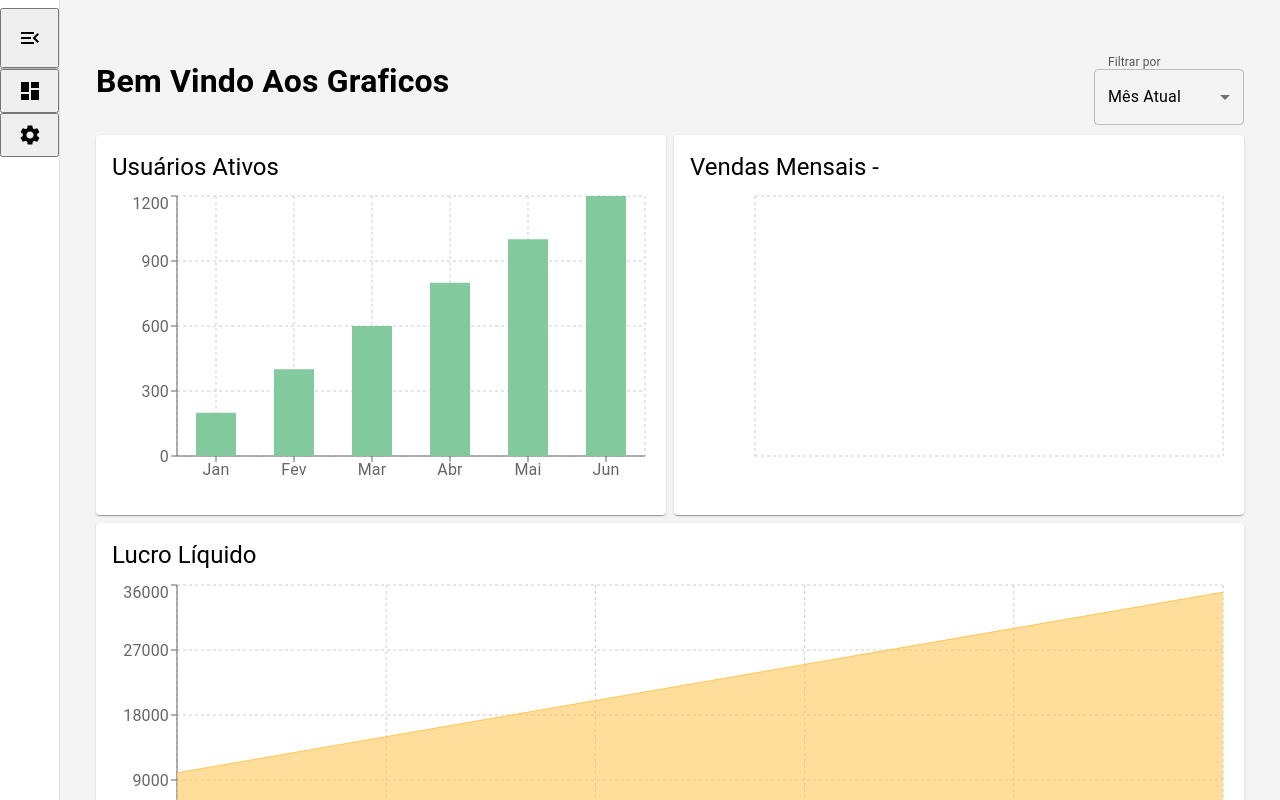
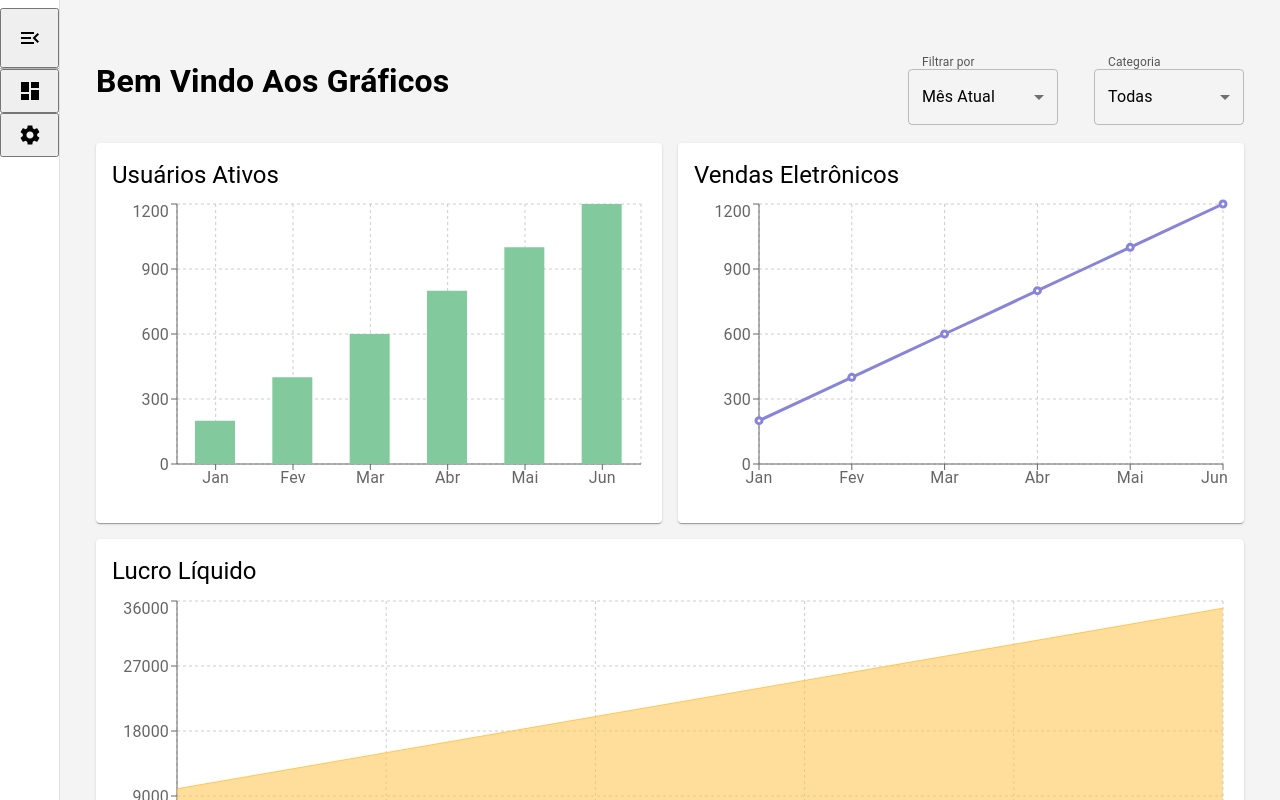
Before and after one commit to GustavoCaramelo/dashboard-analitico, a React (Create React App) app: page / in a window 1280 px wide. Shown: the top 800 px of the page. Built offline with nearby package versions, Linux system fonts and the light colour scheme.

Commit message:
Filtro por categoria completo

```diff
--- a/src/components/charts/SalesChart.tsx
+++ b/src/components/charts/SalesChart.tsx
@@ -2,7 +2,17 @@ import React, { useEffect, useState } from "react";
 import { Card, CardContent, Typography } from "@mui/material";
 import { LineChart, Line, XAxis, YAxis, CartesianGrid, Tooltip, ResponsiveContainer } from "recharts";
 
-const fullData: Record<"last7Days" | "lastMonth", { day?: string; month?: string; sales: number; }[]> = {
+interface SalesData {
+  day?: string;
+  month?: string;
+  sales: number;
+}
+
+interface FilteredData {
+  [category: string]: SalesData[];
+}
+
+const fullData: Record<"last7Days" | "lastMonth" | "last6Months", FilteredData> = {
   last7Days: {
     Eletrônicos: [
       { day: "Seg", sales: 150 },
@@ -15,12 +25,12 @@ const fullData: Record<"last7Days" | "lastMonth", { day?: string; month?: string
     ],
     Roupas: [
       { day: "Seg", sales: 100 },
-      { day: "Ter", sales: 150 },
-      { day: "Qua", sales: 130 },
-      { day: "Qui", sales: 170 },
-      { day: "Sex", sales: 200 },
-      { day: "Sáb", sales: 250 },
-      { day: "Dom", sales: 180 },
+      { day: "Ter", sales: 180 },
+      { day: "Qua", sales: 160 },
+      { day: "Qui", sales: 200 },
+      { day: "Sex", sales: 240 },
+      { day: "Sáb", sales: 300 },
+      { day: "Dom", sales: 190 },
     ],
   },
   lastMonth: {
@@ -34,37 +44,86 @@ const fullData: Record<"last7Days" | "lastMonth", { day?: string; month?: string
     ],
     Roupas: [
       { month: "Jan", sales: 150 },
-      { month: "Fev", sales: 250 },
-      { month: "Mar", sales: 450 },
-      { month: "Abr", sales: 600 },
-      { month: "Mai", sales: 750 },
-      { month: "Jun", sales: 900 },
+      { month: "Fev", sales: 300 },
+      { month: "Mar", sales: 500 },
+      { month: "Abr", sales: 700 },
+      { month: "Mai", sales: 900 },
+      { month: "Jun", sales: 1100 },
+    ],
+  },
+  last6Months: {
+    Eletrônicos: [
+      { month: "Jan", sales: 500 },
+      { month: "Fev", sales: 800 },
+      { month: "Mar", sales: 900 },
+      { month: "Abr", sales: 1200 },
+      { month: "Mai", sales: 1500 },
+      { month: "Jun", sales: 2000 },
+    ],
+    Roupas: [
+      { month: "Jan", sales: 400 },
+      { month: "Fev", sales: 600 },
+      { month: "Mar", sales: 850 },
+      { month: "Abr", sales: 1100 },
+      { month: "Mai", sales: 1300 },
+      { month: "Jun", sales: 1700 },
     ],
   },
 };
 
-const SalesChart: React.FC<{ filter: string; category: string }> = ({ filter, category }) => {
-  const [data, setData] = useState([]);
+const SalesChart: React.FC<{ timeFilter: string; categoryFilter: string }> = ({ timeFilter, categoryFilter }) => {
+  const [data, setData] = useState<SalesData[]>([]);
+  const [validCategory, setValidCategory] = useState(true);
 
   useEffect(() => {
-    setData(fullData[filter]?.[category] || []);
-  }, [filter, category]);
+    const validTimeFilter = timeFilter as "last7Days" | "lastMonth" | "last6Months";
+
+    if (categoryFilter === "all") {
+      // Soma as vendas de todas as categorias disponíveis
+      const mergedData: SalesData[] = [];
+      Object.values(fullData[validTimeFilter]).forEach(category => {
+        category.forEach((entry, index) => {
+          if (!mergedData[index]) {
+            mergedData[index] = { ...entry };
+          } else {
+            mergedData[index].sales += entry.sales;
+          }
+        });
+      });
+      setData(mergedData);
+      setValidCategory(true);
+    } else {
+      const categoryData = fullData[validTimeFilter]?.[categoryFilter];
+      if (categoryData) {
+        setData(categoryData);
+        setValidCategory(true);
+      } else {
+        setData([]);
+        setValidCategory(false);
+      }
+    }
+  }, [timeFilter, categoryFilter]);
 
   return (
     <Card>
       <CardContent>
         <Typography variant="h5" gutterBottom>
-          Vendas Mensais - {category}
+          Vendas {categoryFilter === "all" ? "de todas as categorias" : categoryFilter}
         </Typography>
+
+        {!validCategory ? (
+          <Typography color="error">Categoria não encontrada!</Typography>
+        ) : (
           <ResponsiveContainer width="100%" height={300}>
             <LineChart data={data}>
               <CartesianGrid strokeDasharray="3 3" />
-            <XAxis dataKey={filter === "last7Days" ? "day" : "month"} />
+              <XAxis dataKey={timeFilter === "last7Days" ? "day" : "month"} />
               <YAxis />
               <Tooltip />
               <Line type="monotone" dataKey="sales" stroke="#8884d8" strokeWidth={3} />
             </LineChart>
           </ResponsiveContainer>
+        )}
       </CardContent>
     </Card>
   );
--- a/src/components/filters/CategoryFilter.tsx
+++ b/src/components/filters/CategoryFilter.tsx
@@ -1,4 +1,3 @@
-// Novo componente para filtro por categoria
 import React, { useState } from "react";
 import { FormControl, MenuItem, Select, InputLabel } from "@mui/material";
 
@@ -16,9 +15,8 @@ const CategoryFilter: React.FC<{ onCategoryChange: (category: string) => void }>
       <InputLabel>Categoria</InputLabel>
       <Select value={selectedCategory} onChange={handleChange} sx={{ marginTop: "7px" }}>
         <MenuItem value="all">Todas</MenuItem>
-        <MenuItem value="eletronicos">Eletrônicos</MenuItem>
-        <MenuItem value="vestuario">Vestuário</MenuItem>
-        <MenuItem value="alimentos">Alimentos</MenuItem>
+        <MenuItem value="Eletrônicos">Eletrônicos</MenuItem>
+        <MenuItem value="Roupas">Roupas</MenuItem>
       </Select>
     </FormControl>
   );
--- a/src/pages/Dashboard.tsx
+++ b/src/pages/Dashboard.tsx
@@ -5,28 +5,30 @@ import UsersChart from "../components/charts/UsersChart";
 import ProfitChart from "../components/charts/ProfitChart";
 import SalesChart from "../components/charts/SalesChart";
 import { useTheme } from "@mui/material";
+import CategoryFilter from "../components/filters/CategoryFilter";
 
 const Dashboard: React.FC = () => {
   const [selectedFilter, setSelectedFilter] = useState("lastMonth");
+  const [selectedCategory, setSelectedCategory] = useState("Eletrônicos");
   const theme = useTheme();
 
   const chartOptions = {
     plugins: {
       legend: {
         labels: {
-          color: theme.palette.text.primary, // Ajusta a cor da legenda
+          color: theme.palette.text.primary,
         },
       },
     },
     scales: {
       x: {
         ticks: {
-          color: theme.palette.text.primary, // Ajusta cor do eixo X
+          color: theme.palette.text.primary,
         },
       },
       y: {
         ticks: {
-          color: theme.palette.text.primary, // Ajusta cor do eixo Y
+          color: theme.palette.text.primary,
         },
       },
     },
@@ -34,20 +36,22 @@ const Dashboard: React.FC = () => {
 
   return (
     <Box sx={{ flexGrow: 1, padding: 2 }}>
-      <h1>Bem Vindo Aos Graficos</h1>
-      <Grid container spacing={1}>
-        {/* Filtro de Data */}
-        <Grid item xs={12} sx={{ display: "flex", justifyContent: "flex-end" }}>
-          <DateFilter onFilterChange={setSelectedFilter} />
-        </Grid>
+      <h1>Bem Vindo Aos Gráficos</h1>
 
-        {/* Gráficos Atualizados */}
+      {/* Contêiner para os filtros, um ao lado do outro */}
+      <Box sx={{ display: "flex", gap: 2, justifyContent: "flex-end", mb: 2 }}>
+        <DateFilter onFilterChange={setSelectedFilter} />
+        <CategoryFilter onCategoryChange={setSelectedCategory} />
+      </Box>
+
+      {/* Gráficos */}
+      <Grid container spacing={2}>
         <Grid item xs={12} md={6}>
           <UsersChart filter={selectedFilter} />
         </Grid>
 
         <Grid item xs={12} md={6}>
-          <SalesChart filter={selectedFilter} />
+          <SalesChart timeFilter={selectedFilter} categoryFilter={selectedCategory} />
         </Grid>
 
         <Grid item xs={12}>
```
Lines whose indentation alone changed are shown as unchanged.
